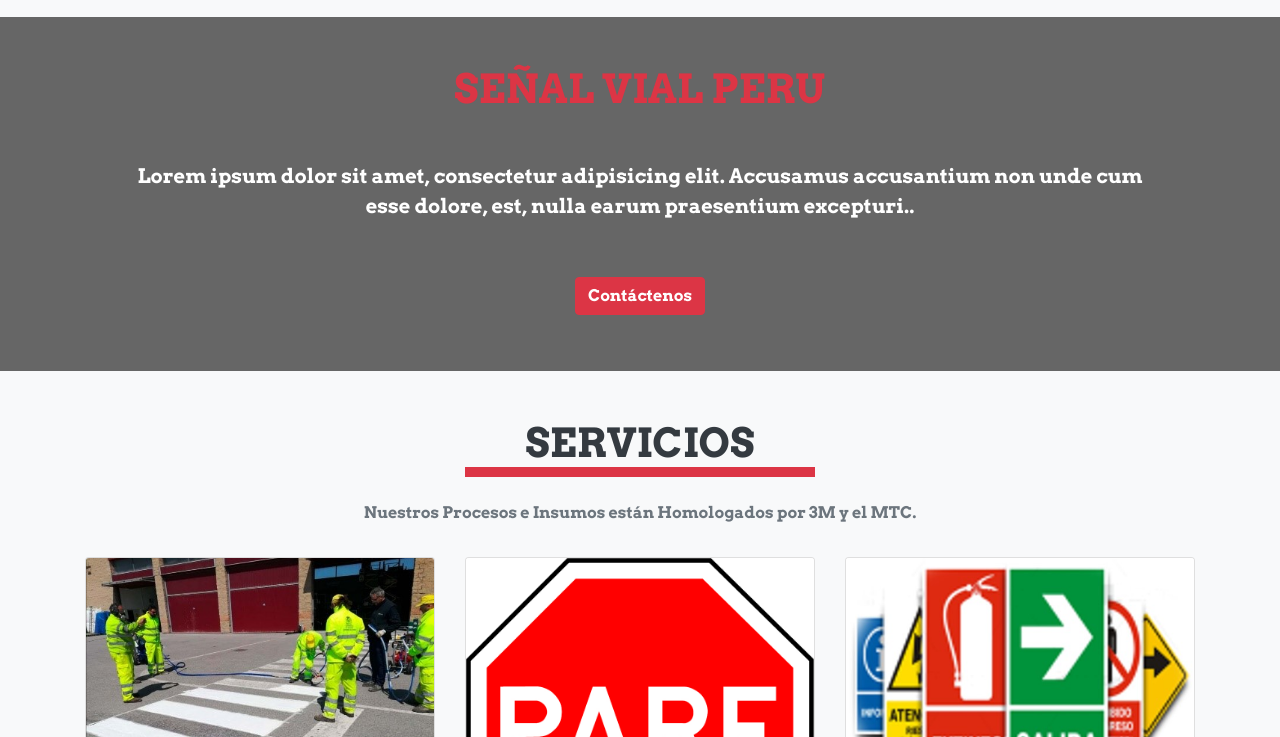
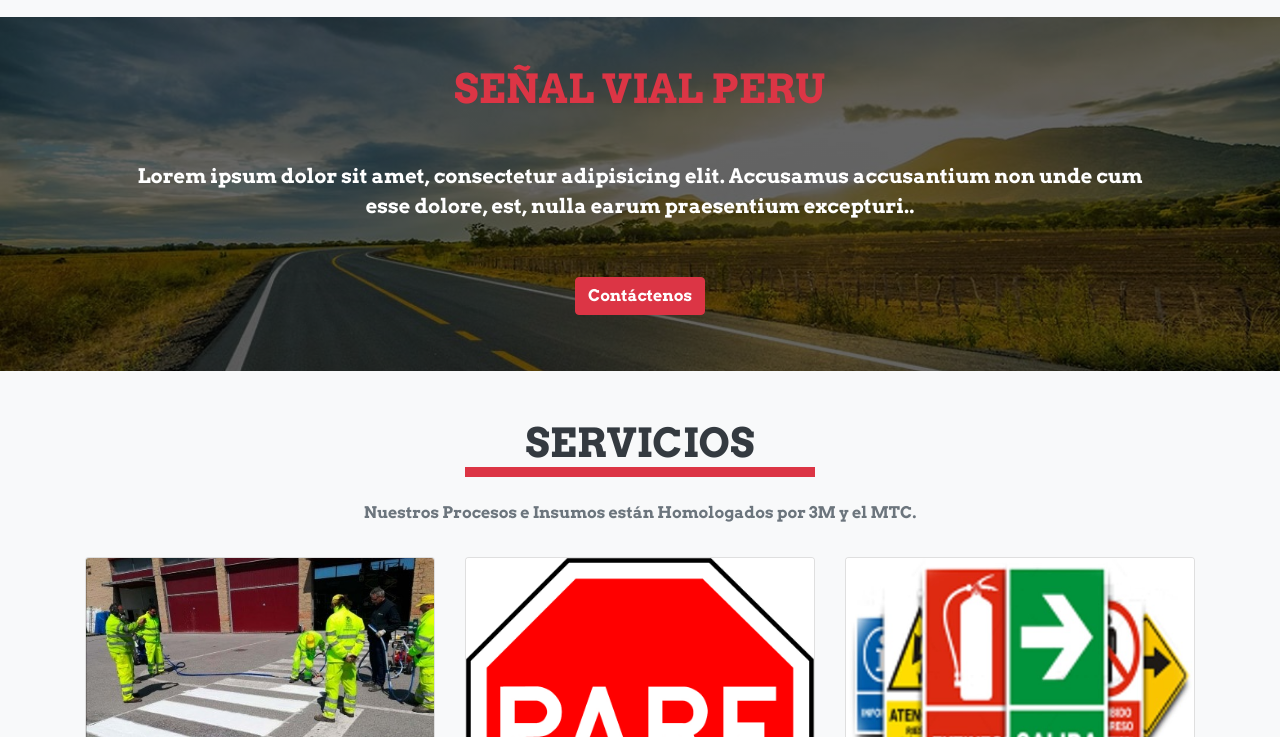
Before and after one commit to senalvialperu/senalvialperu.github.io, a plain HTML site: page index.html in a window 1280 px wide. Shown: the part 63-800 px from the top of the page. Drawn offline with Linux system fonts and the light colour scheme.

Commit message:
Update base.css

```diff
--- a/css/base.css
+++ b/css/base.css
@@ -3,7 +3,7 @@ body{
 }
 
 .filler{
- background:linear-gradient(rgba(0,0,0,.6),rgba(0,0,0,.6)) ,url(../img/landscape.jpg)center/cover no-repeat fixed;
+ background:linear-gradient(rgba(0,0,0,.6),rgba(0,0,0,.6)) ,url(../img/title_vial.jpg)center/cover no-repeat fixed;
  }
 
 .title-underline{
```
